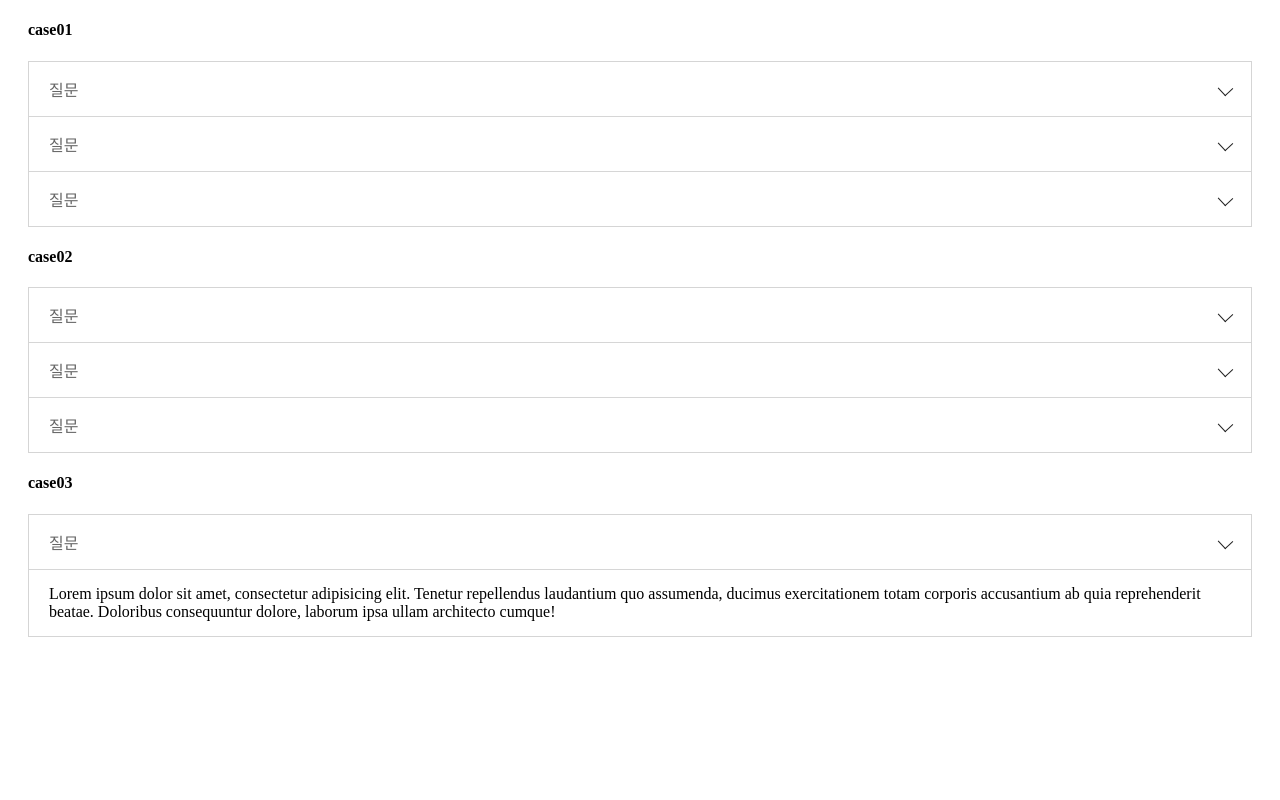
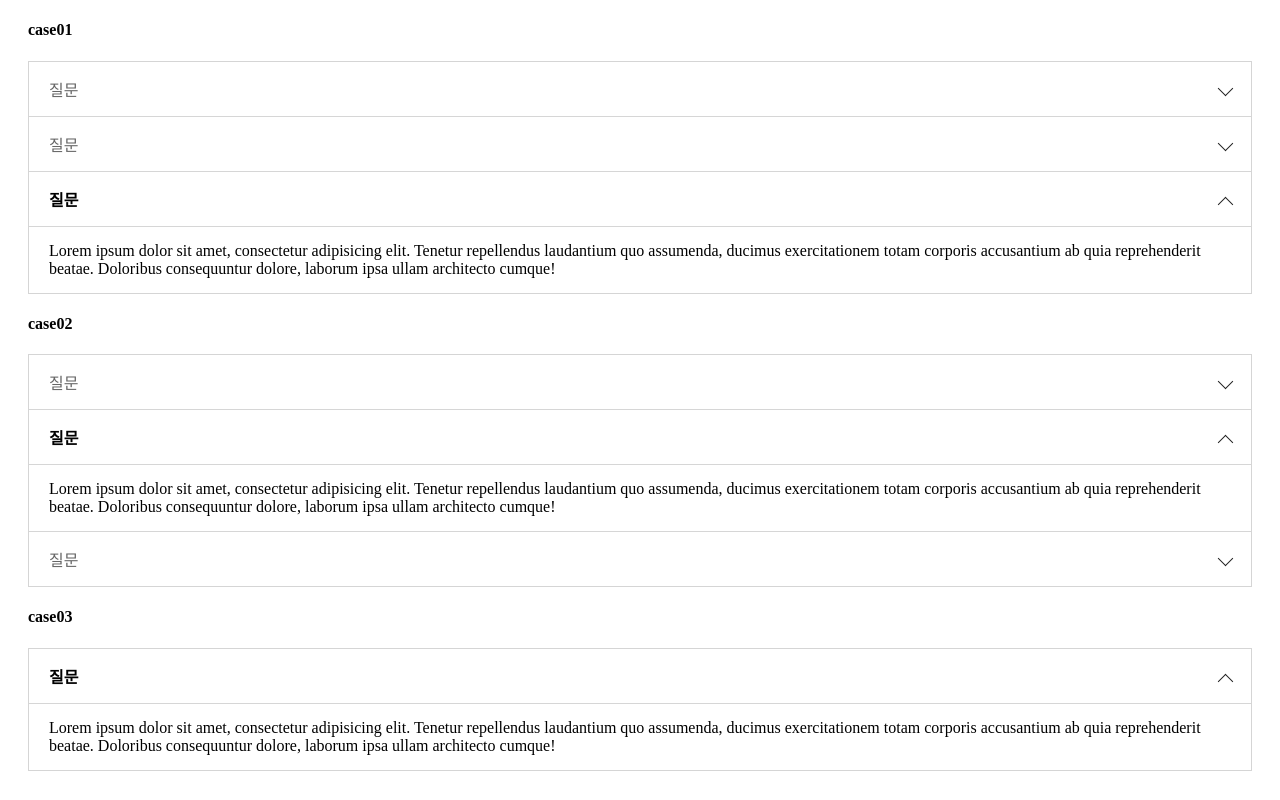
Before and after one commit to jiyoung1220/ex1, a plain HTML site: page acc.html in a window 1280 px wide. Drawn offline with nearby package versions, Linux system fonts and the light colour scheme.

Commit message:
script 보완

```diff
--- a/acc.html
+++ b/acc.html
@@ -17,53 +17,58 @@
 		.accodionList + .accodionList{margin-top:30px;}
 		.accodionList li{border-bottom: 1px solid #d6d6d6;}
 		.accodionList li:last-of-type{border-bottom:0}
-		.accodionList li .tit{position:relative; padding:15px 20px; }
-		.accodionList li .tit a {display:flex;width: 100%; color:#666;}
-		.accodionList li .tit a:after{content:''; display:inline-block; width:10px;height:10px; border:1px solid #222; border-width: 0 0 1px 1px; transform: rotate(-43deg); position:absolute; right:20px; top:50%; margin-top:-6px; }
+		.accodionList li .tit{position:relative;}
+		.accodionList li .tit a {display:block;color:#666; padding:15px 20px; }
+		.accodionList li .tit a:after{content:''; display:inline-block; width:10px;height:10px; border:1px solid #222; border-width: 0 0 1px 1px; transform: rotate(-45deg); position:absolute; right:20px; top:50%; margin-top:-6px;transition:0.3s;}
 		.accodionList li .tit a.open{color:#000; font-weight:bold;}
-		.accodionList li .tit a.open:after{margin-top:0; transform: rotate(134deg);}
+		.accodionList li .tit a.open:after{margin-top:0; transform: rotate(135deg);}
 		.accodionList li .panel{padding:15px 20px; border-top: 1px solid #d6d6d6;}
        </style>
 
     <script>
         $(function(){
+			accodionListEvent();
+        });
+
+		function accodionListEvent(){
+			//페이지 로딩 시
 			$('.panel').hide();
-			var $accBtnCase1;
-			var	$accBtnCase2;
-			var	$accBtnCase;
-			var	$accBtnCasePaenl;
-
-			$accBtnCase1 = $('.accodionList.case1 li .tit a');
-			$accBtnCase1.on('click', function(){
-				$(this).toggleClass('open')
+			var $accBtnOpen = $('.accodionList li .tit a.open');
+			$accBtnOpen.each(function(){
 				if($(this).hasClass('open')){
-					$(this).attr('aria-select',true).parent().next('.panel').slideDown(250);
-				}else{
-					$(this).attr('aria-select',false).parent().next('.panel').slideUp(250);
+					$(this).parent().next('.panel').show();
 				}
 			});
-			$accBtnCase2 = $('.accodionList.case2 li .tit a');
-			$accBtnCase2.on('click', function(){
-				if($(this).toggleClass('open').attr('aria-select', true)){
-					$(this).parent().next('.panel').slideToggle(200);
-					$(this).closest('li').siblings().find($accBtnCase2).attr('aria-select', false).removeClass('open').parent().next('.panel').slideUp(200)
+
+			//클릭 시
+			var $accBtn = $('.accodionList li .tit a');
+			$accBtn.on('click', function(e){
+				e.preventDefault();
+				var $closest = $(this).closest('.accodionList');
+
+				if($closest.hasClass('case2')){
+					//2번기능일때
+					if($(this).toggleClass('open')){
+						$(this).parent().next('.panel').stop(true,false).slideToggle(200);
+						$(this).closest('li').siblings().find('.tit a').removeClass('open').parent().next('.panel').stop().slideUp(200)
+					}
+				}else{
+					//1번기능(기본)일때p
+					$(this).toggleClass('open')
+					if($(this).hasClass('open')){
+						$(this).parent().next('.panel').stop().slideDown(200);
+					}else{
+						$(this).parent().next('.panel').stop().slideUp(200);
+					}
 				}
-			})
-
-			$accBtnCase = $('.accodionList.case li .tit a');
-			$accBtnCasePanel = $('.accodionList.case li .tit a').parent().next('.panel');
-			$accBtnCasePanel.show();
-			$accBtnCase.on('click', function(){
-				$(this).toggleClass('open').attr('aria-select', true).parent().next('.panel').slideToggle(200);
 			});
-        });
-
+		}
     </script>
 </head>
 <body>
 	<div class="section">
 		<h4>case01</h4>
-		<ul class="accodionList case1">
+		<ul class="accodionList">
 			<li>
 				<div class="tit"><a href="#" role="button">질문</a></div>
 				<div class="panel">Lorem ipsum dolor sit amet, consectetur adipisicing elit. Tenetur repellendus laudantium quo assumenda, ducimus exercitationem totam corporis accusantium ab quia reprehenderit beatae. Doloribus consequuntur dolore, laborum ipsa ullam architecto cumque!</div>
@@ -73,7 +78,7 @@
 				<div class="panel">Lorem ipsum dolor sit amet, consectetur adipisicing elit. Tenetur repellendus laudantium quo assumenda, ducimus exercitationem totam corporis accusantium ab quia reprehenderit beatae. Doloribus consequuntur dolore, laborum ipsa ullam architecto cumque!</div>
 			</li>
 			<li>
-				<div class="tit"><a href="#" role="button">질문</a></div>
+				<div class="tit"><a href="#" role="button" class="open">질문</a></div>
 				<div class="panel">Lorem ipsum dolor sit amet, consectetur adipisicing elit. Tenetur repellendus laudantium quo assumenda, ducimus exercitationem totam corporis accusantium ab quia reprehenderit beatae. Doloribus consequuntur dolore, laborum ipsa ullam architecto cumque!</div>
 			</li>
 		</ul>
@@ -85,7 +90,7 @@
 				<div class="panel">Lorem ipsum dolor sit amet, consectetur adipisicing elit. Tenetur repellendus laudantium quo assumenda, ducimus exercitationem totam corporis accusantium ab quia reprehenderit beatae. Doloribus consequuntur dolore, laborum ipsa ullam architecto cumque!</div>
 			</li>
 			<li>
-				<div class="tit"><a href="#" role="button">질문</a></div>
+				<div class="tit"><a href="#" role="button" class="open">질문</a></div>
 				<div class="panel">Lorem ipsum dolor sit amet, consectetur adipisicing elit. Tenetur repellendus laudantium quo assumenda, ducimus exercitationem totam corporis accusantium ab quia reprehenderit beatae. Doloribus consequuntur dolore, laborum ipsa ullam architecto cumque!</div>
 			</li>
 			<li>
@@ -95,9 +100,9 @@
 		</ul>
 
 		<h4>case03</h4>
-		<ul class="accodionList case">
+		<ul class="accodionList">
 			<li>
-				<div class="tit"><a href="#" role="button">질문</a></div>
+				<div class="tit"><a href="#" role="button" class="open">질문</a></div>
 				<div class="panel">Lorem ipsum dolor sit amet, consectetur adipisicing elit. Tenetur repellendus laudantium quo assumenda, ducimus exercitationem totam corporis accusantium ab quia reprehenderit beatae. Doloribus consequuntur dolore, laborum ipsa ullam architecto cumque!</div>
 			</li>
 		</ul>
```
